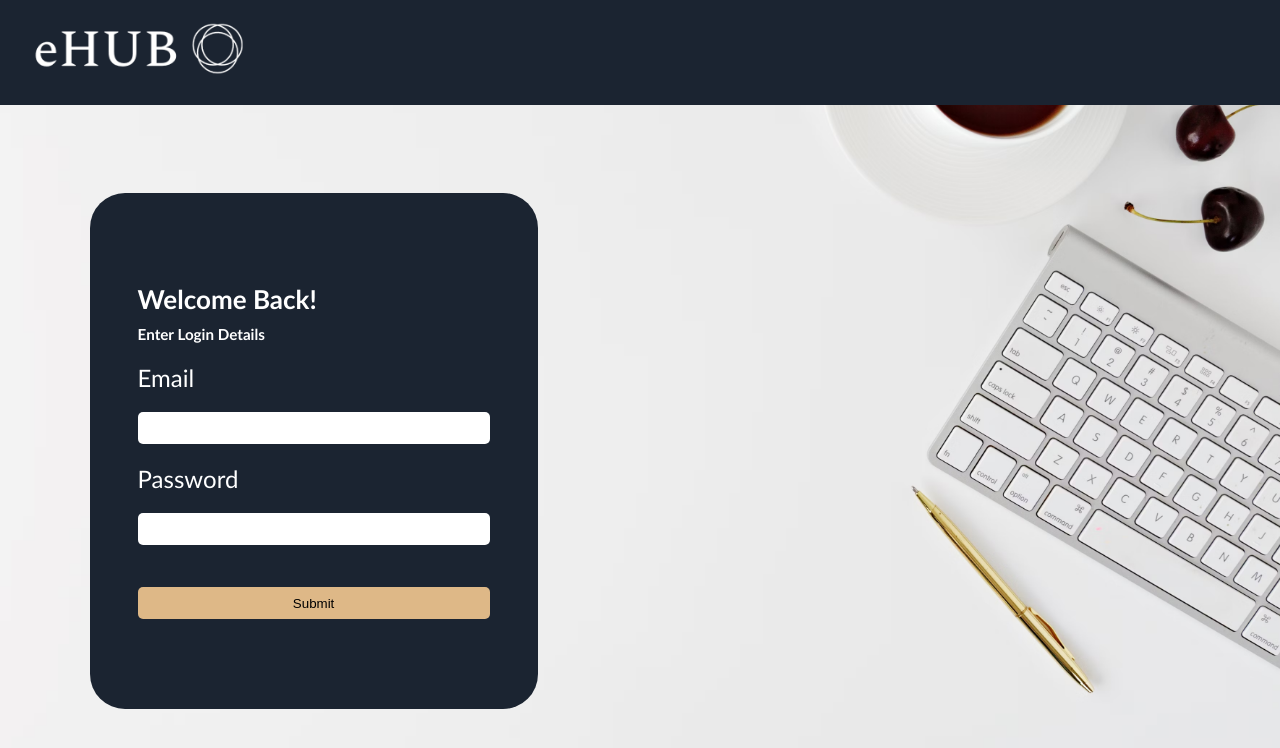
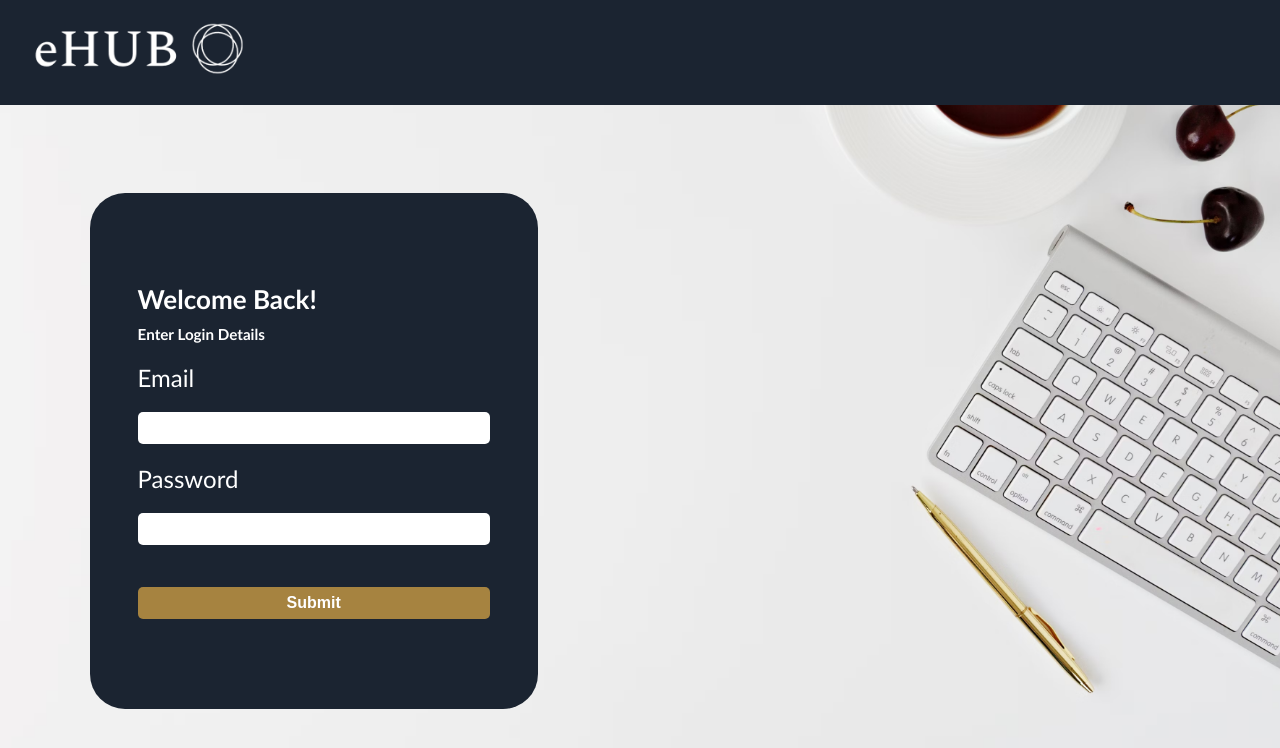
Before and after one commit to vignesh-okta/eHub, a React (Create React App) app: page /login in a window 1280 px wide. Shown: the top 748 px of the page. Built offline with nearby package versions, Linux system fonts and the light colour scheme.

Commit message:
Update CSS

```diff
--- a/src/components/component/Login/Login.scss
+++ b/src/components/component/Login/Login.scss
@@ -22,15 +22,19 @@
   &__input {
     height: 2rem;
     border-radius: 5px;
+    padding: 12px;
   }
   &__button {
     margin-top: 2rem;
     height: 2rem;
     border-radius: 5px;
-    background-color: burlywood;
+    background-color: #a68340;
+    color: white;
+    font-weight: 600;
+    font-size: medium;
 
     &:hover {
-      background-color: rgba(0, 0, 0, 0.253);
+      background-color: #d19c35;
       cursor: pointer;
     }
   }
```
